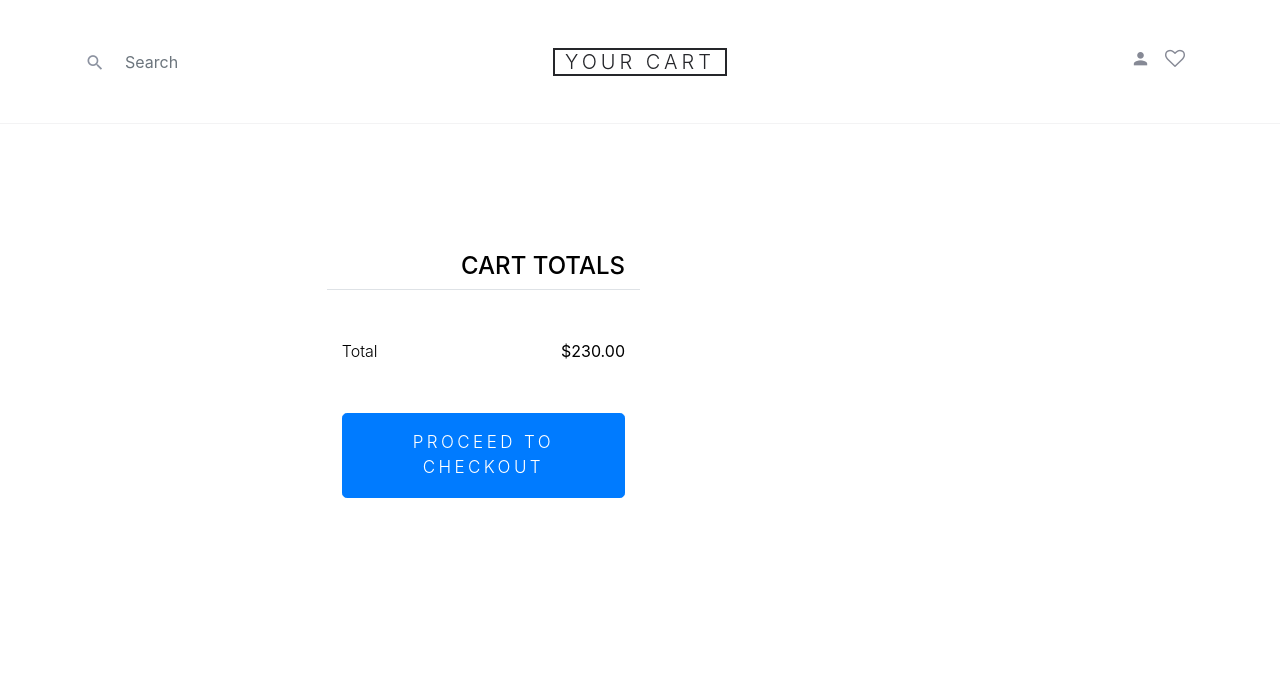
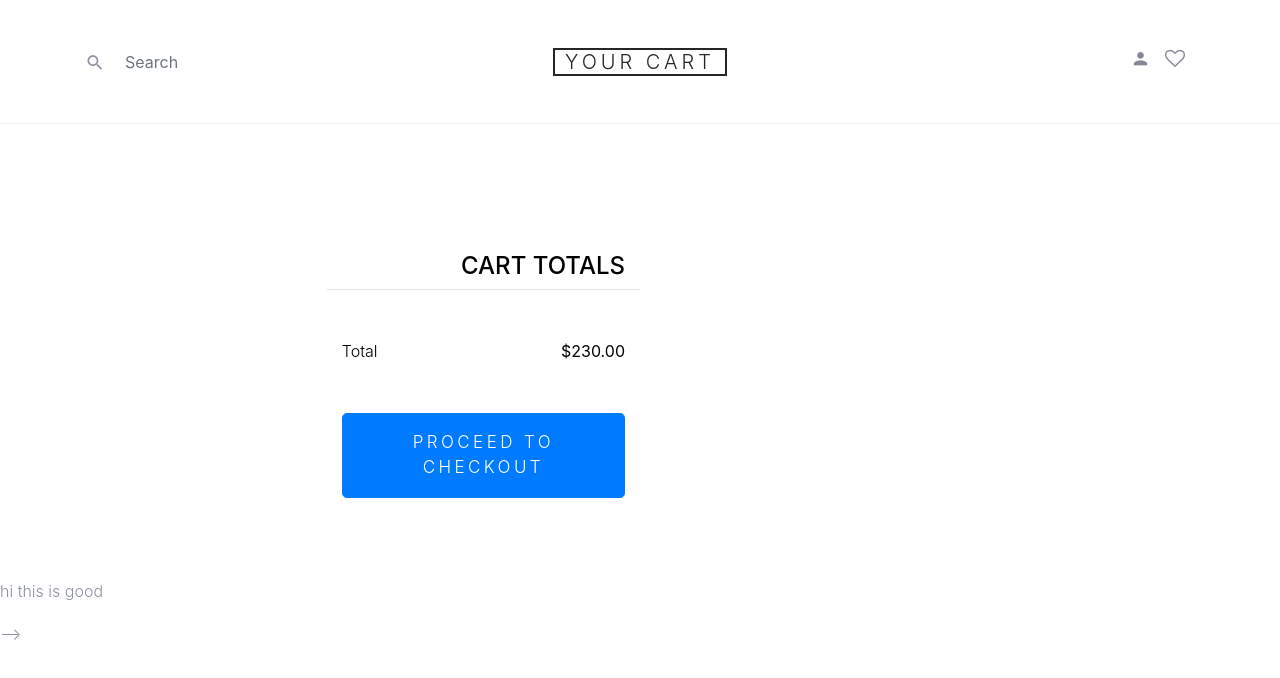
Before and after one commit to RISHU-GUPTA/Online_Shopping, a website: page cart.html in a window 1280 px wide. Drawn offline with nearby package versions, Linux system fonts and the light colour scheme; files whose address does not match are found by name.

Commit message:
updated line
i updated the line.

```diff
--- a/cart.html
+++ b/cart.html
@@ -104,7 +104,7 @@
 
   <!-- <script src="scripts/utils/util.js"></script> -->
 
-  <!-- <script src="https://www.gstatic.com/firebasejs/3.1.0/firebase.js"></script>
+ <p>hi this is good</p>
   <script src="scripts/utils/firebase.js"></script> -->
 
   </body>
```
